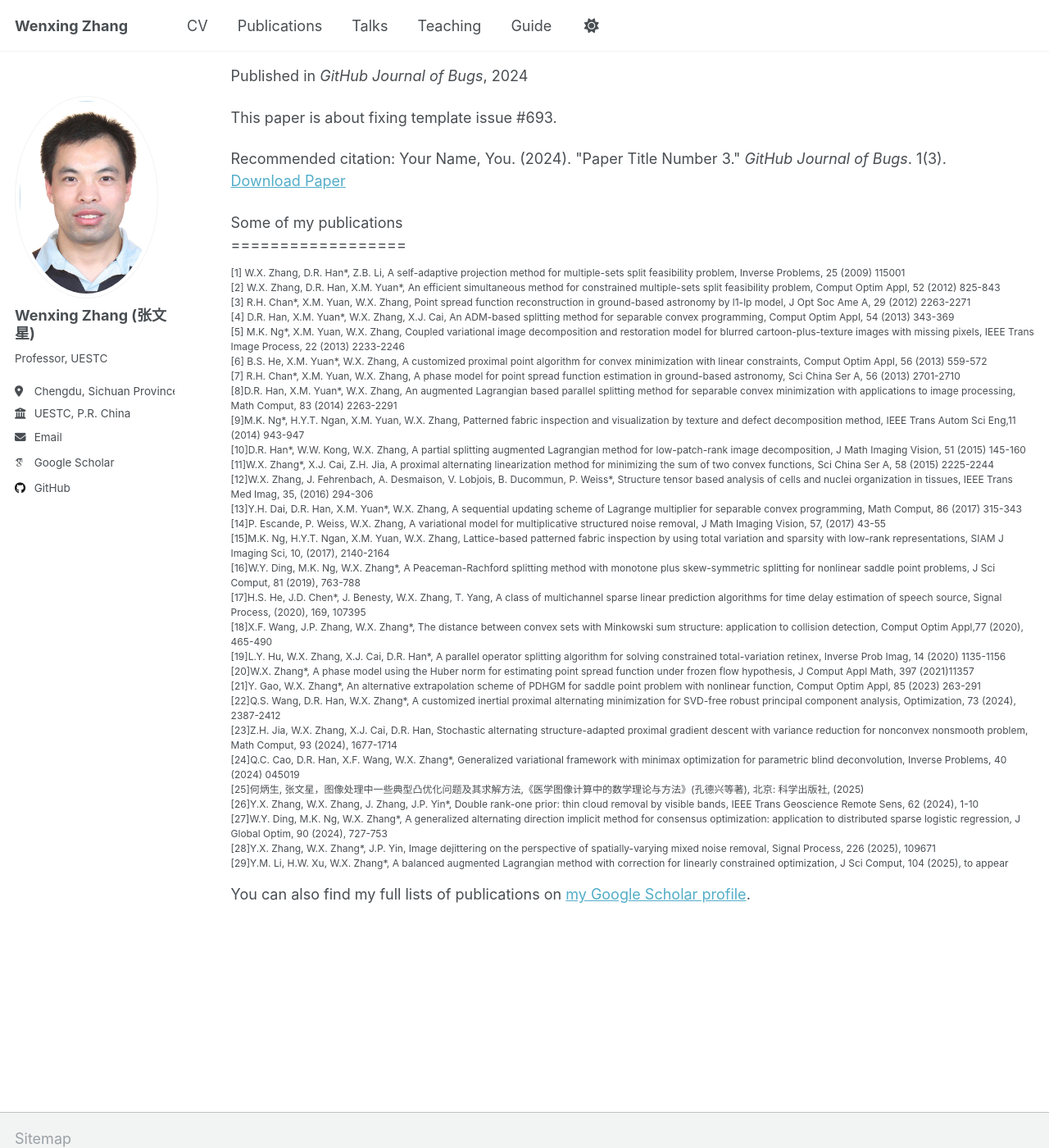
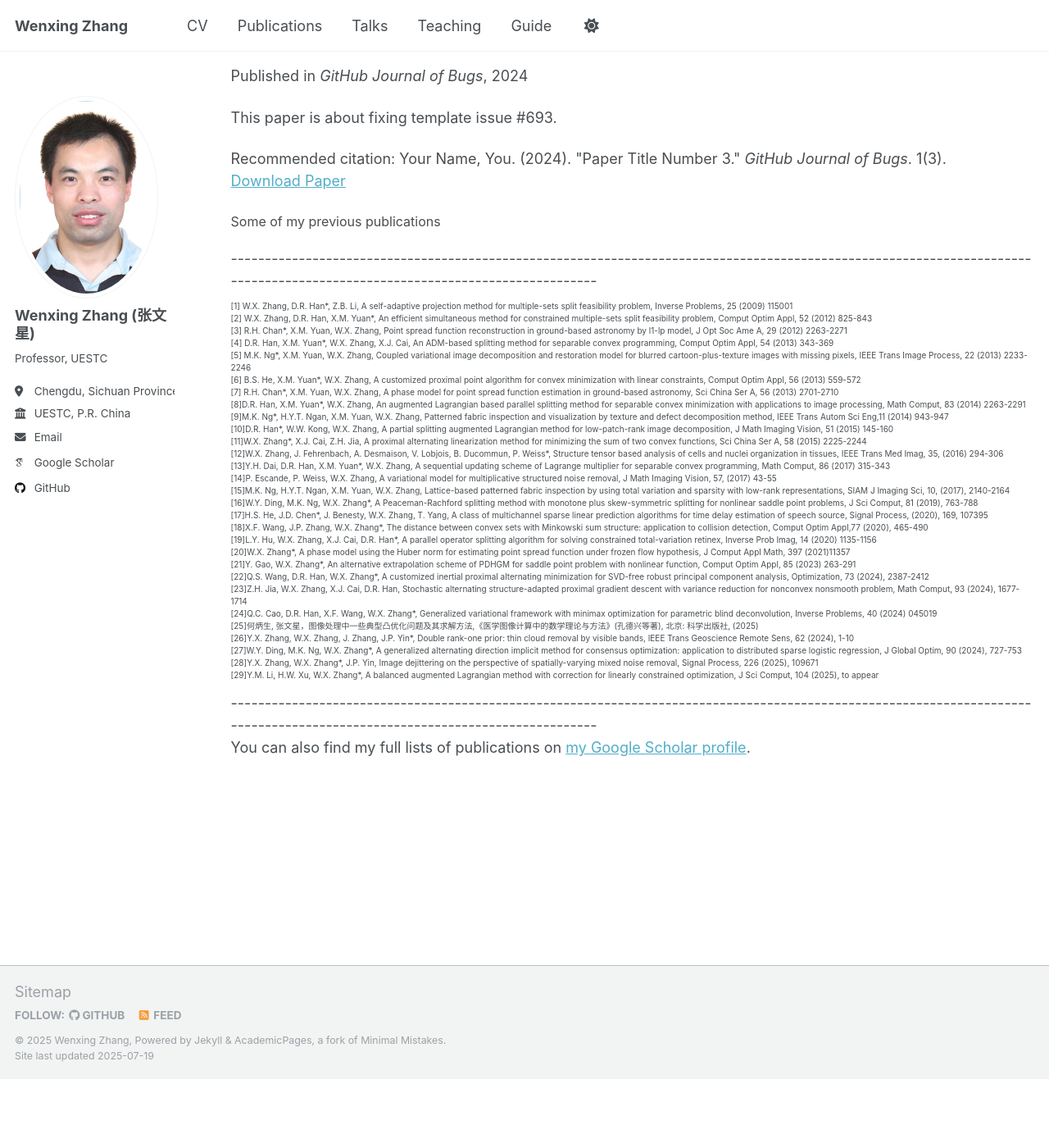
Before and after one commit to WenxingZhang/WenxingZhang.github.io, a Jekyll site: the page built from _pages/publications.html, in a window 1280 px wide and 1400 px high, scrolled down 1328 px. Shown: the whole window at 82% size. Built offline with Jekyll 4.4.1, drawn with Linux system fonts in a browser that asks for light colours; some web fonts are replaced; a script that is not in the unit is left out; after the commit the page ends 2644 px from its top, so only the background shows below that.

Commit message:
Update publications.html

```diff
--- a/_pages/publications.html
+++ b/_pages/publications.html
@@ -29,9 +29,9 @@ author_profile: true
 {% endif %}
 
 
-Some of my publications<br>
-==================<br>
-<p style="font-size: 12px;">[1] W.X. Zhang, D.R. Han*, Z.B. Li, A self-adaptive projection method for multiple-sets split feasibility problem, Inverse Problems, 25 (2009) 115001 <br>
+<p style="font-size: 16px;">Some of my previous publications<br></p>
+----------------------------------------------------------------------------------------------------------------------------------------------------------------------------<br>
+<p style="font-size: 10px;">[1] W.X. Zhang, D.R. Han*, Z.B. Li, A self-adaptive projection method for multiple-sets split feasibility problem, Inverse Problems, 25 (2009) 115001 <br>
 [2] W.X. Zhang, D.R. Han, X.M. Yuan*, An efficient simultaneous method for constrained multiple-sets split feasibility problem, Comput Optim Appl, 52 (2012) 825-843<br>
 [3] R.H. Chan*, X.M. Yuan, W.X. Zhang, Point spread function reconstruction in ground-based astronomy by l1-lp model, J Opt Soc Ame A, 29 (2012) 2263-2271<br>
 [4] D.R. Han, X.M. Yuan*, W.X. Zhang, X.J. Cai, An ADM-based splitting method for separable convex programming, Comput Optim Appl, 54 (2013) 343-369<br>
@@ -60,7 +60,7 @@ Some of my publications<br>
 [27]W.Y. Ding, M.K. Ng, W.X. Zhang*, A generalized alternating direction implicit method for consensus optimization: application to distributed sparse logistic regression, J Global Optim, 90 (2024), 727-753<br>
 [28]Y.X. Zhang, W.X. Zhang*, J.P. Yin, Image dejittering on the perspective of spatially-varying mixed noise removal, Signal Process, 226 (2025), 109671<br>
 [29]Y.M. Li, H.W. Xu, W.X. Zhang*, A balanced augmented Lagrangian method with correction for linearly constrained optimization, J Sci Comput, 104 (2025), to appear<br></p>
-
+----------------------------------------------------------------------------------------------------------------------------------------------------------------------------<br>
 {% if site.author.googlescholar %}
   <div class="wordwrap">You can also find my full lists of publications on  <a href="{{site.author.googlescholar}}">my Google Scholar profile</a>.</div>
 {% endif %}
```
